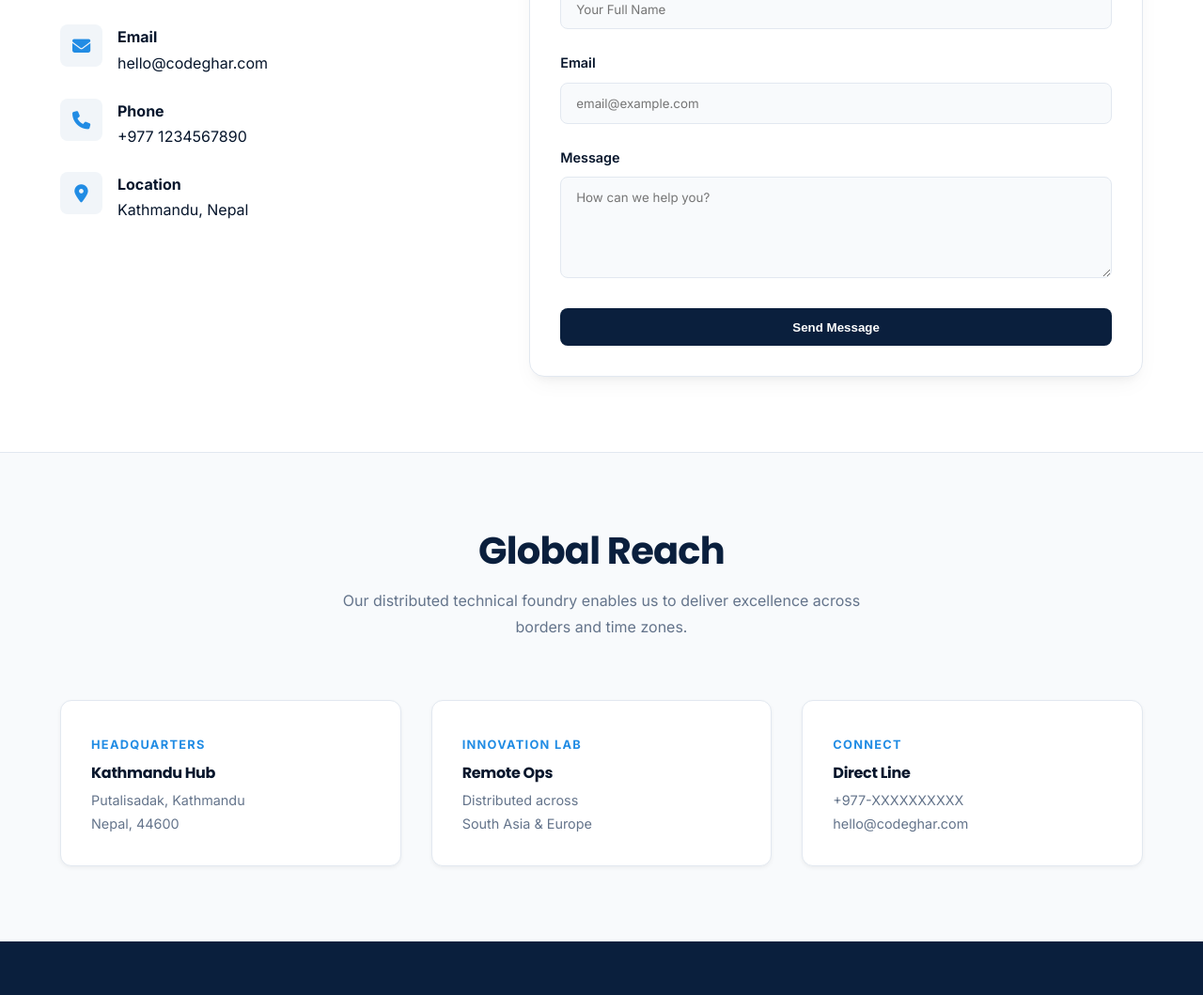
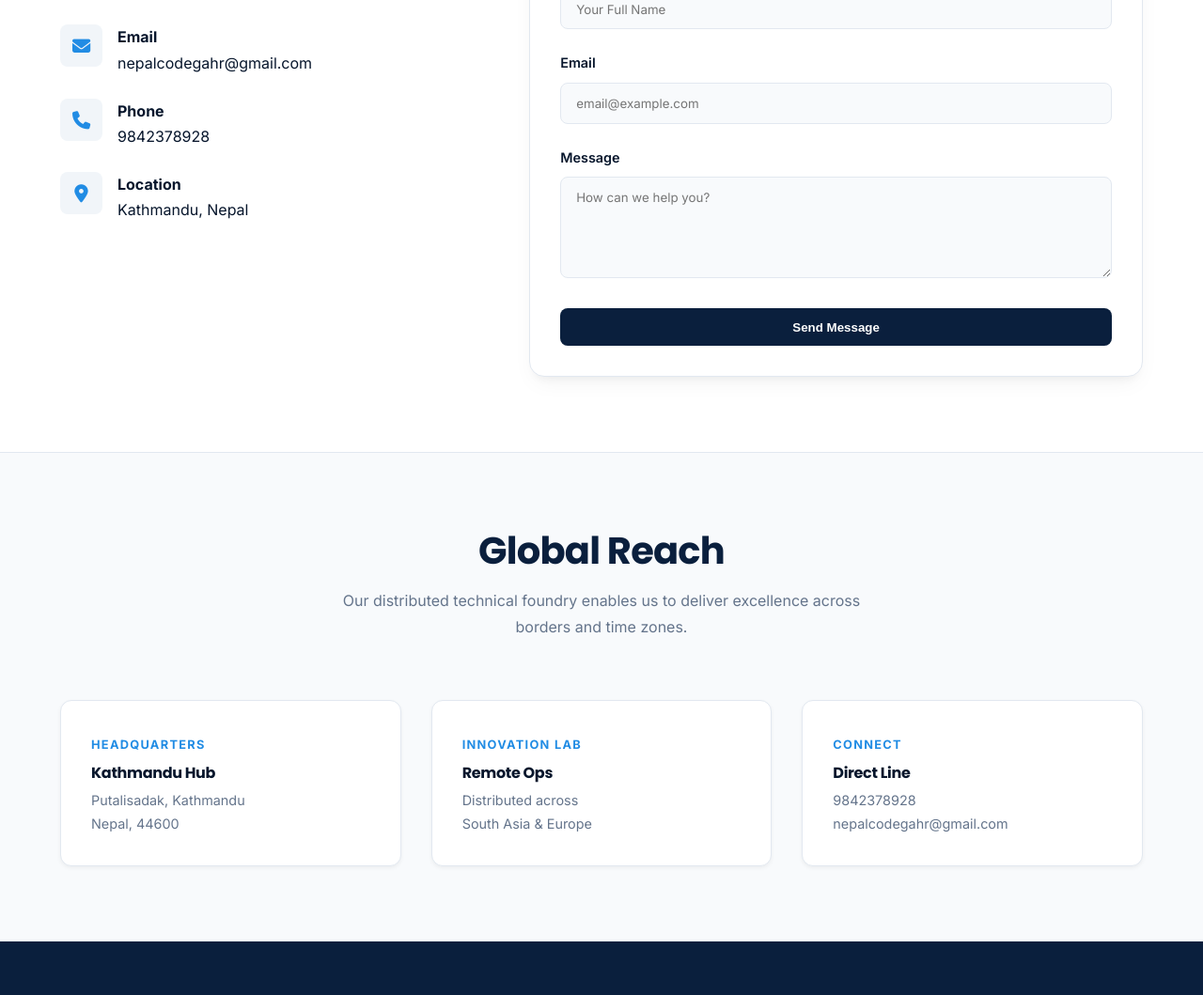
Before and after one commit to CodeGharNepal/codeghar, a plain HTML site: page contact.html in a window 1280 px wide. Shown: the part 420-1479 px from the top of the page at 94% size. Drawn offline with Linux system fonts and the light colour scheme.

Commit message:
contact.html

```diff
--- a/contact.html
+++ b/contact.html
@@ -15,6 +15,9 @@
 
     <!-- Custom CSS -->
     <link rel="stylesheet" href="style.css">
+
+    <!-- EmailJS -->
+    <script type="text/javascript" src="https://cdn.jsdelivr.net/npm/@emailjs/browser@4/dist/index.min.js"></script>
 </head>
 <body class="page-header-offset">
 
@@ -87,14 +90,14 @@
                                 <i class="fa-solid fa-envelope"></i>
                                 <div>
                                     <strong>Email</strong>
-                                    <p>hello@codeghar.com</p>
+                                    <p>nepalcodegahr@gmail.com</p>
                                 </div>
                             </div>
                             <div class="contact-item">
                                 <i class="fa-solid fa-phone"></i>
                                 <div>
                                     <strong>Phone</strong>
-                                    <p>+977 1234567890</p>
+                                    <p>9842378928</p>
                                 </div>
                             </div>
                             <div class="contact-item">
@@ -148,7 +151,7 @@
                     <div class="service-card" style="padding: 2rem;">
                         <span style="color: var(--accent); font-weight: 700; font-size: 0.8rem; text-transform: uppercase; letter-spacing: 0.1em;">Connect</span>
                         <h4 style="margin: 0.5rem 0;">Direct Line</h4>
-                        <p style="font-size: 0.9rem; margin-bottom: 0;">+977-XXXXXXXXXX<br>hello@codeghar.com</p>
+                        <p style="font-size: 0.9rem; margin-bottom: 0;">9842378928<br>nepalcodegahr@gmail.com</p>
                     </div>
                 </div>
             </div>
```
